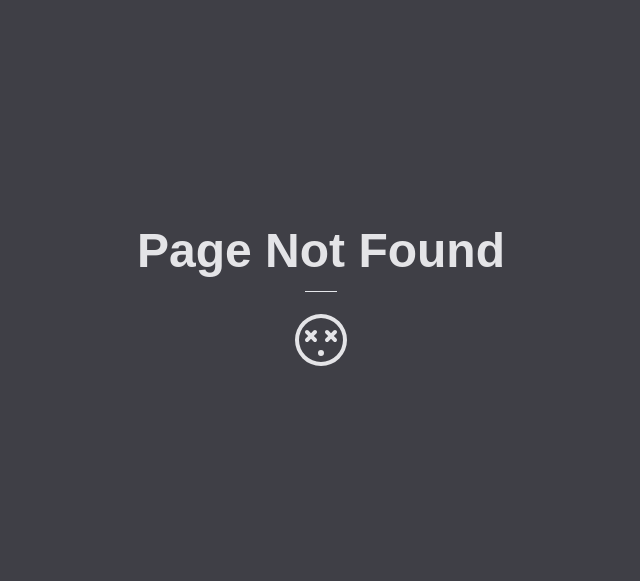
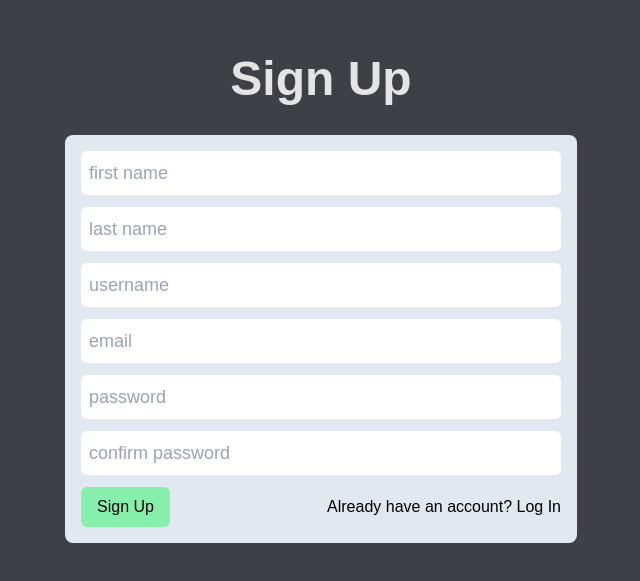
Before and after one commit to v4sj4n/Meteno-FE, a React (Vite) app: page /auth/signup in a window 1280 px wide. Before the commit this address had no page. Shown: the part 101-682 px from the top of the page, without its empty margins (319-959 px from the left). Built offline with nearby package versions, Linux system fonts and the light colour scheme; a web font is replaced by a local one.

Commit message:
Added sign up page

```diff
--- a/package.json
+++ b/package.json
@@ -11,6 +11,7 @@
   },
   "dependencies": {
     "@phosphor-icons/react": "^2.1.7",
+    "axios": "^1.7.2",
     "react": "^18.3.1",
     "react-dom": "^18.3.1",
     "react-router-dom": "^6.25.1"
--- /dev/null
+++ b/src/Constants.ts
@@ -0,0 +1 @@
+export const backendDir = 'http://localhost:3000'
--- /dev/null
+++ b/src/Pages/Authentication/SignUp.tsx
@@ -0,0 +1,123 @@
+import { backendDir } from '@/Constants'
+import axios from 'axios'
+import { FormEvent, useState } from 'react'
+import { useNavigate } from 'react-router-dom'
+
+export const SignUp = () => {
+  const [firstName, setFirstName] = useState('')
+  const [lastName, setLastName] = useState('')
+  const [email, setEmail] = useState('')
+  const [username, setUsername] = useState('')
+  const [password, setPassword] = useState('')
+  const [passwordConfirm, setPasswordConfirm] = useState('')
+
+  const [error, setError] = useState<string | null>(null)
+
+  const navigate = useNavigate()
+
+  const handleSubmit = async (e: FormEvent<HTMLFormElement>) => {
+    e.preventDefault()
+    if (password !== passwordConfirm) {
+      alert('Passwords do not match')
+      return
+    }
+    try {
+      const res = await axios.post(`${backendDir}/auth/signup`, {
+        firstName,
+        lastName,
+        email,
+        username,
+        password,
+      })
+      if (res.status !== 201) {
+        if (
+          res.data.message.includes('username') ||
+          res.data.message.includes('email')
+        ) {
+          setError('Username or Email is already taken')
+        } else {
+          setError(res.data.message)
+        }
+      } else {
+        navigate('/auth/login')
+      }
+      // eslint-disable-next-line @typescript-eslint/no-explicit-any
+    } catch (err: any) {
+      if (err.response && err.response.status === 409) {
+        setError('Username or email is already taken')
+      } else {
+        setError('An error occurred while trying to sign up')
+      }
+      console.log(err)
+    }
+  }
+
+  return (
+    <main className="w-full h-screen flex justify-center items-center flex-col gap-8 bg-zinc-700 ">
+      <h1 className="text-5xl font-bold text-zinc-200">Sign Up</h1>
+      <form
+        onSubmit={handleSubmit}
+        className="w-3/4 md:3/5 lg:w-2/5 bg-slate-200 p-4 rounded-lg space-y-3"
+      >
+        <input
+          type="text"
+          placeholder="first name"
+          value={firstName}
+          onChange={(e) => setFirstName(e.target.value)}
+          className="w-full p-2 rounded-md text-lg"
+          required
+        />
+        <input
+          type="text"
+          placeholder="last name"
+          value={lastName}
+          onChange={(e) => setLastName(e.target.value)}
+          className="w-full p-2 rounded-md text-lg"
+          required
+        />
+        <input
+          type="text"
+          placeholder="username"
+          value={username}
+          onChange={(e) => setUsername(e.target.value)}
+          className="w-full p-2 rounded-md text-lg"
+          required
+        />
+        <input
+          type="email"
+          placeholder="email"
+          value={email}
+          onChange={(e) => setEmail(e.target.value)}
+          className="w-full p-2 rounded-md text-lg"
+          required
+        />
+        <input
+          type="password"
+          placeholder="password"
+          value={password}
+          onChange={(e) => setPassword(e.target.value)}
+          className="w-full p-2 rounded-md text-lg"
+          pattern="^(?=.*[A-Za-z])(?=.*\d)[A-Za-z\d]{8,}$"
+          required
+        />
+        <input
+          type="password"
+          placeholder="confirm password"
+          value={passwordConfirm}
+          onChange={(e) => setPasswordConfirm(e.target.value)}
+          className="w-full p-2 rounded-md text-lg"
+          pattern="^(?=.*[A-Za-z])(?=.*\d)[A-Za-z\d]{8,}$"
+          required
+        />
+        {error && <p className="text-red-500">{error}</p>}
+
+        <div className="flex justify-between items-center">
+          <button className="bg-green-300 px-4 py-2 rounded-md">Sign Up</button>
+          <p>
+            Already have an account? <a href="/auth/login">Log In</a>
+          </p>
+        </div>
+      </form>
+    </main>
+  )
+}
--- a/src/Router.tsx
+++ b/src/Router.tsx
@@ -1,6 +1,7 @@
 import { createBrowserRouter, RouterProvider } from 'react-router-dom'
 import { Home } from '@/Pages/Home'
 import { NotFound } from '@/Pages/NotFound'
+import { SignUp } from './Pages/Authentication/SignUp'
 
 export default function Router() {
   const router = createBrowserRouter([
@@ -10,6 +11,10 @@ export default function Router() {
       index: true,
     },
     {
+      path: '/auth/signup',
+      element: <SignUp />,
+    },
+    {
       path: '*',
       element: <NotFound />,
     },
```
Also changed, not shown: 1 other file (tests, documents, lock files or other folders).
